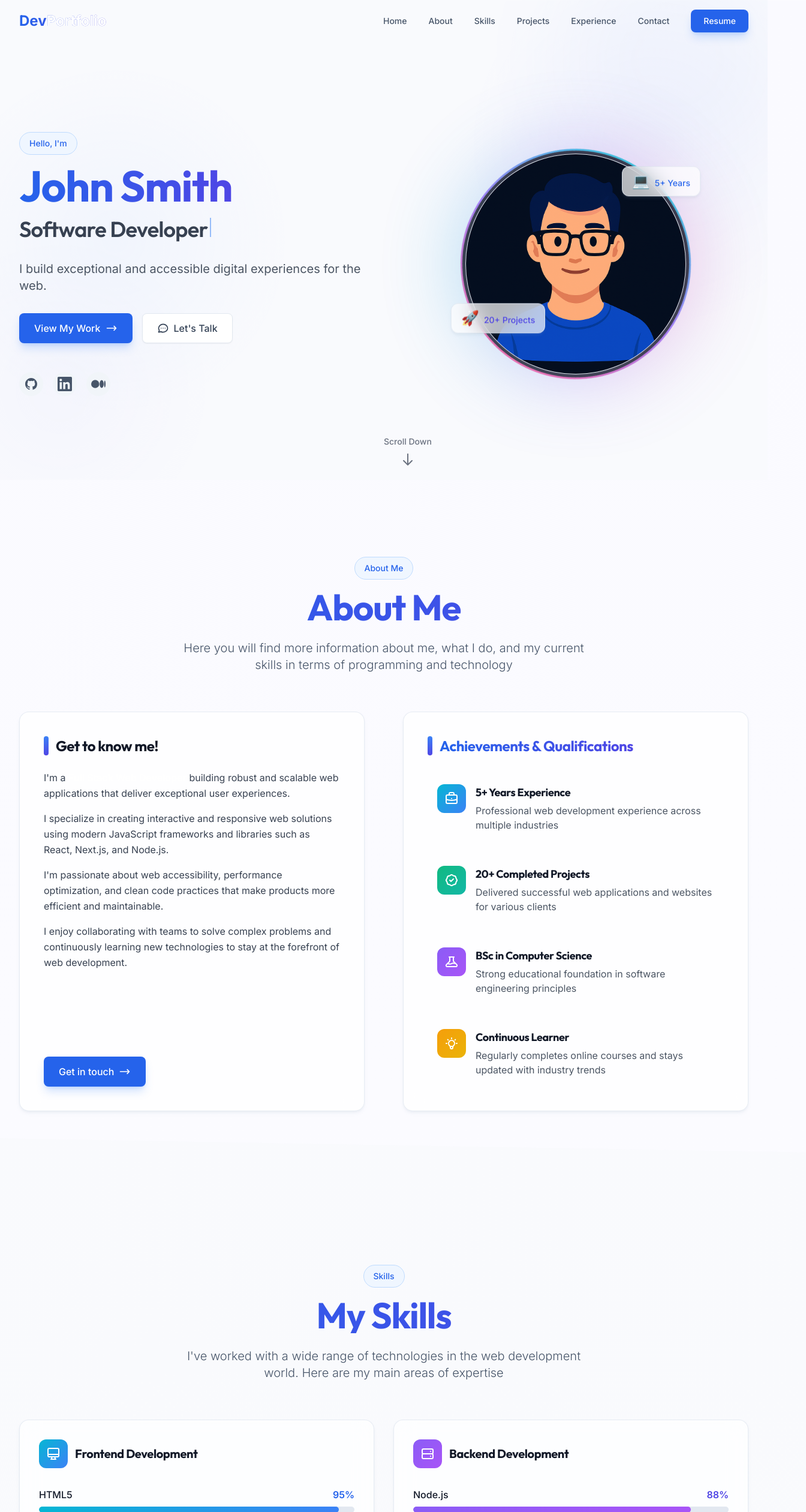
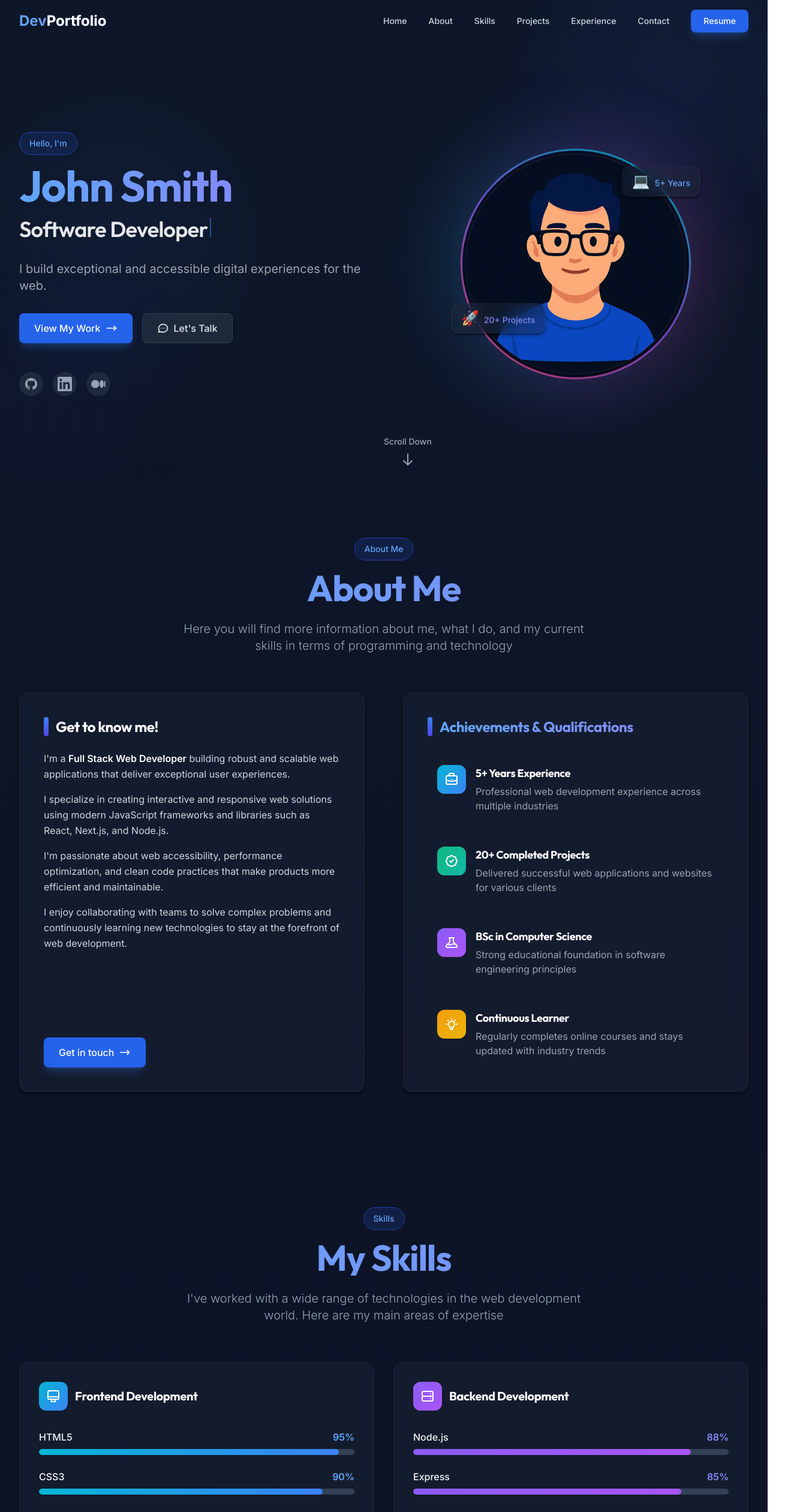
Before and after one commit to oguzhankrcb/DevPortfolio, a Next.js app: page / in a window 1280 px wide. Shown: the top 2520 px of the page at 60% size, 1344 px wide, since content can reach past the window. Built offline with nearby package versions, Linux system fonts and the light colour scheme.

Commit message:
feat: Implement a dark mode first design by default and refine UI element styling.

```diff
--- a/src/app/components/layout/Navbar.tsx
+++ b/src/app/components/layout/Navbar.tsx
@@ -44,7 +44,7 @@ export default function Navbar() {
           {/* Logo */}
           <Link href="/" className="group">
             <span className="text-xl md:text-2xl font-bold gradient-text">
-              Dev<span className="text-white group-hover:text-blue-600 dark:text-blue-400 transition-colors duration-300">Portfolio</span>
+              Dev<span className="text-white group-hover:text-blue-400 transition-colors duration-300">Portfolio</span>
             </span>
           </Link>
 
@@ -113,7 +113,7 @@ export default function Navbar() {
                 >
                   <Link
                     href={item.href}
-                    className="text-xl font-medium text-gray-700 dark:text-gray-300 hover:text-blue-600 dark:text-blue-400 transition-colors py-3 px-6"
+                    className="text-xl font-medium text-gray-300 hover:text-blue-400 transition-colors py-3 px-6"
                     onClick={toggleMobileMenu}
                   >
                     {item.label}
--- a/src/app/components/sections/AboutSection.tsx
+++ b/src/app/components/sections/AboutSection.tsx
@@ -76,7 +76,7 @@ export default function AboutSection({ isOdd = true }: AboutSectionProps) {
           viewport={{ once: true, margin: "-100px" }}
           transition={{ duration: 0.8 }}
         >
-          <span className="inline-block px-4 py-2 rounded-full text-sm font-medium bg-blue-50 dark:bg-blue-900/30 text-blue-600 dark:text-blue-400 border border-blue-200 dark:border-blue-800 mb-4">
+          <span className="inline-block px-4 py-2 rounded-full text-sm font-medium bg-blue-900/30 text-blue-400 border border-blue-800 mb-4">
             About Me
           </span>
           <h2 className="heading-gradient">{aboutConfig.title}</h2>
@@ -94,11 +94,11 @@ export default function AboutSection({ isOdd = true }: AboutSectionProps) {
             transition={{ duration: 0.8 }}
           >
             <div className="modern-card p-8 lg:p-10 h-full flex flex-col">
-              <h3 className="text-2xl font-bold mb-6 flex items-center gap-3 text-gray-900 dark:text-white">
+              <h3 className="text-2xl font-bold mb-6 flex items-center gap-3 text-white">
                 <span className="w-2 h-8 rounded-full bg-gradient-to-b from-blue-500 to-indigo-600" />
                 Get to know me!
               </h3>
-              <div className="space-y-4 text-gray-700 dark:text-gray-300 leading-relaxed">
+              <div className="space-y-4 text-gray-300 leading-relaxed">
                 {aboutConfig.mainContent.map((paragraph, index) => (
                   <p key={index} dangerouslySetInnerHTML={{ __html: paragraph.replace(/<strong>/g, '<strong class="text-white font-semibold">') }} />
                 ))}
@@ -124,7 +124,7 @@ export default function AboutSection({ isOdd = true }: AboutSectionProps) {
             viewport={{ once: true, margin: "-100px" }}
           >
             <div className="modern-card p-8 lg:p-10 h-full">
-              <h3 className="text-2xl font-bold mb-8 flex items-center gap-3 text-gray-900 dark:text-white">
+              <h3 className="text-2xl font-bold mb-8 flex items-center gap-3 text-white">
                 <span className="w-2 h-8 rounded-full bg-gradient-to-b from-blue-500 to-indigo-600" />
                 <span className="gradient-text">Achievements & Qualifications</span>
               </h3>
@@ -154,10 +154,10 @@ export default function AboutSection({ isOdd = true }: AboutSectionProps) {
                         <div className={`absolute inset-0 rounded-xl bg-gradient-to-br ${gradientClass} blur-xl opacity-0 group-hover:opacity-50 transition-opacity duration-300`} />
                       </div>
                       <div>
-                        <h4 className="font-bold text-lg text-gray-900 dark:text-white group-hover:text-blue-600 dark:group-hover:text-blue-400 transition-colors duration-300">
+                        <h4 className="font-bold text-lg text-white group-hover:text-blue-400 transition-colors duration-300">
                           {achievement.title}
                         </h4>
-                        <p className="text-gray-600 dark:text-gray-400 mt-1">
+                        <p className="text-gray-400 mt-1">
                           {achievement.description}
                         </p>
                       </div>
--- a/src/app/components/sections/HeroSection.tsx
+++ b/src/app/components/sections/HeroSection.tsx
@@ -97,7 +97,7 @@ export default function HeroSection({ isOdd = false }: HeroSectionProps) {
           >
             {/* Greeting */}
             <motion.div variants={itemVariants} className="mb-4">
-              <span className="inline-block px-4 py-2 rounded-full text-sm font-medium bg-blue-50 dark:bg-blue-900/30 text-blue-600 dark:text-blue-400 border border-blue-200 dark:border-blue-800">
+              <span className="inline-block px-4 py-2 rounded-full text-sm font-medium bg-blue-900/30 text-blue-400 border border-blue-800">
                 {heroConfig.greeting}
               </span>
             </motion.div>
@@ -113,7 +113,7 @@ export default function HeroSection({ isOdd = false }: HeroSectionProps) {
             {/* Title with typing effect */}
             <motion.h2
               variants={itemVariants}
-              className="text-2xl md:text-3xl lg:text-4xl font-semibold mb-6 h-12 text-gray-700 dark:text-gray-200"
+              className="text-2xl md:text-3xl lg:text-4xl font-semibold mb-6 h-12 text-gray-200"
             >
               <span>{typedText}</span>
               <span className="inline-block w-0.5 h-8 bg-blue-500 ml-1 animate-pulse" />
@@ -122,7 +122,7 @@ export default function HeroSection({ isOdd = false }: HeroSectionProps) {
             {/* Subtitle */}
             <motion.p
               variants={itemVariants}
-              className="text-lg md:text-xl text-gray-600 dark:text-gray-400 mb-8 max-w-xl leading-relaxed"
+              className="text-lg md:text-xl text-gray-400 mb-8 max-w-xl leading-relaxed"
             >
               {heroConfig.subtitle}
             </motion.p>
@@ -244,7 +244,7 @@ export default function HeroSection({ isOdd = false }: HeroSectionProps) {
                   transition={{ duration: 3, repeat: Infinity, ease: "easeInOut" }}
                 >
                   <span className="text-2xl">💻</span>
-                  <span className="ml-2 text-sm font-medium text-blue-600 dark:text-blue-400">5+ Years</span>
+                  <span className="ml-2 text-sm font-medium text-blue-400">5+ Years</span>
                 </motion.div>
 
                 <motion.div
@@ -253,7 +253,7 @@ export default function HeroSection({ isOdd = false }: HeroSectionProps) {
                   transition={{ duration: 3.5, repeat: Infinity, ease: "easeInOut", delay: 0.5 }}
                 >
                   <span className="text-2xl">🚀</span>
-                  <span className="ml-2 text-sm font-medium text-indigo-600 dark:text-indigo-400">20+ Projects</span>
+                  <span className="ml-2 text-sm font-medium text-indigo-400">20+ Projects</span>
                 </motion.div>
               </div>
             </motion.div>
@@ -267,7 +267,7 @@ export default function HeroSection({ isOdd = false }: HeroSectionProps) {
         animate={{ y: [0, 10, 0] }}
         transition={{ duration: 2, repeat: Infinity, ease: "easeInOut" }}
       >
-        <Link href="#about" className="flex flex-col items-center gap-2 text-gray-500 dark:text-gray-400 hover:text-blue-500 transition-colors">
+        <Link href="#about" className="flex flex-col items-center gap-2 text-gray-400 hover:text-blue-500 transition-colors">
           <span className="text-sm font-medium">Scroll Down</span>
           <svg className="w-6 h-6" fill="none" stroke="currentColor" viewBox="0 0 24 24">
             <path strokeLinecap="round" strokeLinejoin="round" strokeWidth={2} d="M19 14l-7 7m0 0l-7-7m7 7V3" />
--- a/src/app/components/sections/SkillsSection.tsx
+++ b/src/app/components/sections/SkillsSection.tsx
@@ -57,7 +57,7 @@ export default function SkillsSection({ isOdd = false }: SkillsSectionProps) {
           viewport={{ once: true, margin: "-100px" }}
           transition={{ duration: 0.8 }}
         >
-          <span className="inline-block px-4 py-2 rounded-full text-sm font-medium bg-blue-50 dark:bg-blue-900/30 text-blue-600 dark:text-blue-400 border border-blue-200 dark:border-blue-800 mb-4">
+          <span className="inline-block px-4 py-2 rounded-full text-sm font-medium bg-blue-900/30 text-blue-400 border border-blue-800 mb-4">
             Skills
           </span>
           <h2 className="heading-gradient">{skillsConfig.title}</h2>
@@ -81,7 +81,7 @@ export default function SkillsSection({ isOdd = false }: SkillsSectionProps) {
                   <path strokeLinecap="round" strokeLinejoin="round" strokeWidth={2} d="M9.75 17L9 20l-1 1h8l-1-1-.75-3M3 13h18M5 17h14a2 2 0 002-2V5a2 2 0 00-2-2H5a2 2 0 00-2 2v10a2 2 0 002 2z" />
                 </svg>
               </div>
-              <h3 className="text-xl font-bold text-gray-900 dark:text-white">Frontend Development</h3>
+              <h3 className="text-xl font-bold text-white">Frontend Development</h3>
             </div>
             <motion.div
               className="space-y-6"
@@ -93,8 +93,8 @@ export default function SkillsSection({ isOdd = false }: SkillsSectionProps) {
               {frontendSkills.map((skill) => (
                 <motion.div key={skill.name} variants={itemVariants}>
                   <div className="flex justify-between mb-2">
-                    <span className="font-medium text-gray-900 dark:text-gray-100">{skill.name}</span>
-                    <span className="text-blue-600 dark:text-blue-400 font-semibold">{skill.percentage}%</span>
+                    <span className="font-medium text-gray-100">{skill.name}</span>
+                    <span className="text-blue-400 font-semibold">{skill.percentage}%</span>
                   </div>
                   <div className="skill-bar">
                     <motion.div
@@ -122,7 +122,7 @@ export default function SkillsSection({ isOdd = false }: SkillsSectionProps) {
                   <path strokeLinecap="round" strokeLinejoin="round" strokeWidth={2} d="M5 12h14M5 12a2 2 0 01-2-2V6a2 2 0 012-2h14a2 2 0 012 2v4a2 2 0 01-2 2M5 12a2 2 0 00-2 2v4a2 2 0 002 2h14a2 2 0 002-2v-4a2 2 0 00-2-2m-2-4h.01M17 16h.01" />
                 </svg>
               </div>
-              <h3 className="text-xl font-bold text-gray-900 dark:text-white">Backend Development</h3>
+              <h3 className="text-xl font-bold text-white">Backend Development</h3>
             </div>
             <motion.div
               className="space-y-6"
@@ -134,8 +134,8 @@ export default function SkillsSection({ isOdd = false }: SkillsSectionProps) {
               {backendSkills.map((skill) => (
                 <motion.div key={skill.name} variants={itemVariants}>
                   <div className="flex justify-between mb-2">
-                    <span className="font-medium text-gray-900 dark:text-gray-100">{skill.name}</span>
-                    <span className="text-indigo-600 dark:text-indigo-400 font-semibold">{skill.percentage}%</span>
+                    <span className="font-medium text-gray-100">{skill.name}</span>
+                    <span className="text-indigo-400 font-semibold">{skill.percentage}%</span>
                   </div>
                   <div className="skill-bar">
                     <motion.div
@@ -164,7 +164,7 @@ export default function SkillsSection({ isOdd = false }: SkillsSectionProps) {
                 <path strokeLinecap="round" strokeLinejoin="round" strokeWidth={2} d="M19.428 15.428a2 2 0 00-1.022-.547l-2.387-.477a6 6 0 00-3.86.517l-.318.158a6 6 0 01-3.86.517L6.05 15.21a2 2 0 00-1.806.547M8 4h8l-1 1v5.172a2 2 0 00.586 1.414l5 5c1.26 1.26.367 3.414-1.415 3.414H4.828c-1.782 0-2.674-2.154-1.414-3.414l5-5A2 2 0 009 10.172V5L8 4z" />
               </svg>
             </div>
-            <h3 className="text-xl font-bold text-gray-900 dark:text-white">Tools & Technologies</h3>
+            <h3 className="text-xl font-bold text-white">Tools & Technologies</h3>
           </div>
           <motion.div
             className="flex flex-wrap gap-3"
--- a/src/app/globals.css
+++ b/src/app/globals.css
@@ -3,10 +3,10 @@
 @tailwind utilities;
 
 :root {
-  /* Design Tokens - Light Theme (Default) */
-  --foreground-rgb: 30, 41, 59; /* Slate 800 - Softer than pure black */
-  --background-start-rgb: 250, 250, 255; /* Very subtle cool white */
-  --background-end-rgb: 255, 255, 255;
+  /* Design Tokens - Dark Theme (Forced) */
+  --foreground-rgb: 248, 250, 252;
+  --background-start-rgb: 15, 23, 42; /* Slate 900 */
+  --background-end-rgb: 2, 6, 23;     /* Slate 950 */
 
   /* Primary Colors - Professional Blue/Indigo Palette */
   --primary: 59, 130, 246;   /* Blue 500 */
@@ -14,26 +14,13 @@
   --accent: 236, 72, 153;    /* Pink 500 */
 
   /* Glassmorphism Tokens */
-  --glass-bg: rgba(255, 255, 255, 0.7);
-  --glass-border: rgba(255, 255, 255, 0.5);
-  --glass-shadow: rgba(148, 163, 184, 0.1);
-  --card-border: rgba(226, 232, 240, 0.8); /* Slate 200 */
+  --glass-bg: rgba(30, 41, 59, 0.4);
+  --glass-border: rgba(255, 255, 255, 0.08);
+  --glass-shadow: rgba(0, 0, 0, 0.4);
+  --card-border: rgba(255, 255, 255, 0.05);
 
   /* Spacing & Layout */
-  --section-spacing: 6rem;
-}
-
-@media (prefers-color-scheme: dark) {
-  :root {
-    --foreground-rgb: 248, 250, 252;
-    --background-start-rgb: 15, 23, 42; /* Slate 900 */
-    --background-end-rgb: 2, 6, 23;     /* Slate 950 */
-
-    --glass-bg: rgba(30, 41, 59, 0.4);
-    --glass-border: rgba(255, 255, 255, 0.08);
-    --glass-shadow: rgba(0, 0, 0, 0.4);
-    --card-border: rgba(255, 255, 255, 0.05);
-  }
+  --section-spacing: 5rem;
 }
 
 html {
@@ -129,11 +116,11 @@ h1, h2, h3, h4, h5, h6 {
 
   /* Typography Utilities */
   .heading-gradient {
-    @apply bg-clip-text text-transparent bg-gradient-to-r from-blue-600 to-indigo-600 dark:from-blue-400 dark:to-indigo-400 font-bold text-4xl md:text-5xl lg:text-6xl mb-6 leading-tight;
+    @apply bg-clip-text text-transparent bg-gradient-to-r from-blue-400 to-indigo-400 font-bold text-4xl md:text-5xl lg:text-6xl mb-6 leading-tight;
   }
 
   .subheading {
-    @apply text-lg md:text-xl text-slate-600 dark:text-slate-400 max-w-2xl mx-auto leading-relaxed font-light;
+    @apply text-lg md:text-xl text-slate-400 max-w-2xl mx-auto leading-relaxed font-light;
   }
 
   /* Buttons - Polished */
@@ -154,11 +141,11 @@ h1, h2, h3, h4, h5, h6 {
   }
 
   .btn-secondary {
-    @apply bg-white dark:bg-slate-800 text-slate-700 dark:text-slate-200 border border-slate-200 dark:border-slate-700 shadow-sm;
+    @apply bg-slate-800 text-slate-200 border border-slate-700 shadow-sm;
   }
 
   .btn-secondary:hover {
-    @apply bg-slate-50 dark:bg-slate-700 border-slate-300 dark:border-slate-600 text-slate-900 dark:text-white -translate-y-0.5;
+    @apply bg-slate-700 border-slate-600 text-white -translate-y-0.5;
   }
 
   /* Utilities */
@@ -167,7 +154,7 @@ h1, h2, h3, h4, h5, h6 {
   }
 
   .section {
-    @apply py-24 md:py-32 relative;
+    @apply py-16 md:py-24 relative;
   }
 
   .section-alt {
@@ -176,37 +163,31 @@ h1, h2, h3, h4, h5, h6 {
 
   .section-alt::before {
     content: '';
-    @apply absolute inset-0 -z-20 bg-slate-50/50 dark:bg-slate-900/50 skew-y-1 scale-110;
+    @apply absolute inset-0 -z-20 bg-slate-900/30;
   }
 
-  /* Gradient Text Utility */
   .gradient-text {
-    @apply bg-clip-text text-transparent bg-gradient-to-r from-blue-600 to-indigo-600 dark:from-blue-400 dark:to-indigo-400 font-bold;
+    @apply bg-clip-text text-transparent bg-gradient-to-r from-blue-400 to-indigo-400 font-bold;
   }
 
-  /* Input Fields */
   .input-modern {
-    @apply w-full px-4 py-3 rounded-xl bg-white/50 dark:bg-slate-900/50 border border-slate-200 dark:border-slate-700 focus:border-blue-500 focus:ring-2 focus:ring-blue-500/20 outline-none transition-all duration-300 backdrop-blur-sm;
+    @apply w-full px-4 py-3 rounded-xl bg-slate-900/50 border border-slate-700 text-white placeholder-slate-400 focus:border-blue-500 focus:ring-2 focus:ring-blue-500/20 outline-none transition-all duration-300 backdrop-blur-sm;
   }
 
-  /* Social Icons */
   .social-icon {
-    @apply w-10 h-10 flex items-center justify-center rounded-full bg-slate-100 dark:bg-slate-800 text-slate-600 dark:text-slate-400 hover:bg-blue-100 dark:hover:bg-blue-900/30 hover:text-blue-600 dark:hover:text-blue-400 transition-all duration-300;
+    @apply w-10 h-10 flex items-center justify-center rounded-full bg-slate-800 text-slate-400 hover:bg-blue-900/30 hover:text-blue-400 transition-all duration-300;
   }
 
-  /* Skill Bar */
   .skill-bar {
-    @apply h-2.5 w-full bg-slate-200 dark:bg-slate-700 rounded-full overflow-hidden;
+    @apply h-2.5 w-full bg-slate-700 rounded-full overflow-hidden;
   }
 
-  /* Tags */
   .tag {
-    @apply px-3 py-1 rounded-full text-xs font-semibold bg-blue-50 dark:bg-blue-900/20 text-blue-600 dark:text-blue-400 border border-blue-100 dark:border-blue-800/50;
+    @apply px-3 py-1 rounded-full text-xs font-semibold bg-blue-900/20 text-blue-400 border border-blue-800/50;
   }
 
-  /* Navigation Link */
   .nav-link {
-    @apply text-sm font-medium text-slate-600 dark:text-slate-300 hover:text-blue-600 dark:hover:text-blue-400 transition-colors duration-200;
+    @apply text-sm font-medium text-slate-300 hover:text-blue-400 transition-colors duration-200;
   }
 }
 
--- a/src/app/layout.tsx
+++ b/src/app/layout.tsx
@@ -32,7 +32,7 @@ export default function RootLayout({
   children: React.ReactNode;
 }>) {
   return (
-    <html lang="en" className="scroll-smooth">
+    <html lang="en" className="dark scroll-smooth">
       <head>
         {metadata.title && <meta name="title" content={metadata.title.toString()} />}
         {metadata.description && <meta name="description" content={metadata.description.toString()} />}
--- a/src/app/page.tsx
+++ b/src/app/page.tsx
@@ -26,7 +26,7 @@ export default function Home() {
         const SectionComponent = section.component;
         return <SectionComponent key={section.id} isOdd={index % 2 === 0} />;
       })}
-      <Footer isOdd={sections.length % 2 === 0} />
+      <Footer />
     </main>
   );
 }
```
Also changed, not shown: src/app/components/layout/Footer.tsx (+15 -24 lines), src/app/components/sections/ContactSection.tsx (+8 -8 lines), src/app/components/sections/ExperienceSection.tsx (+8 -8 lines), src/app/components/sections/ProjectsSection.tsx (+6 -6 lines).
